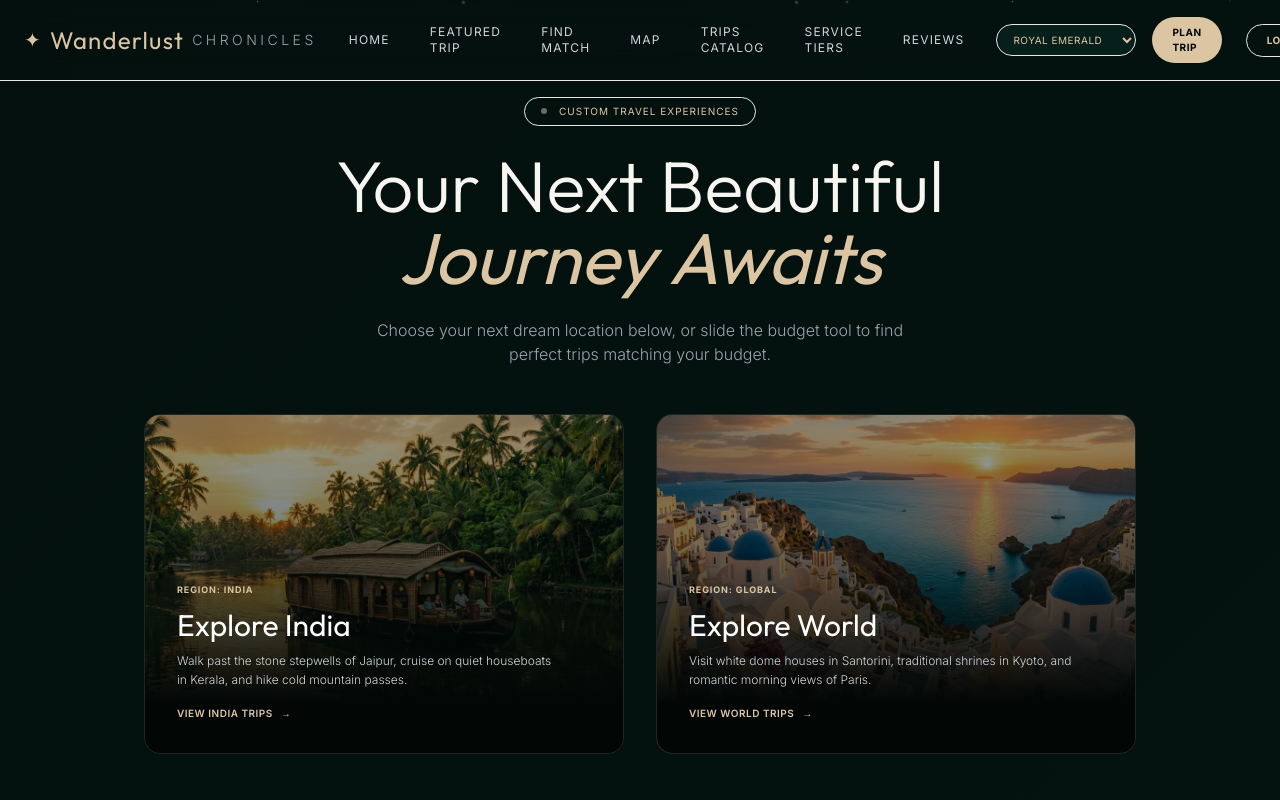
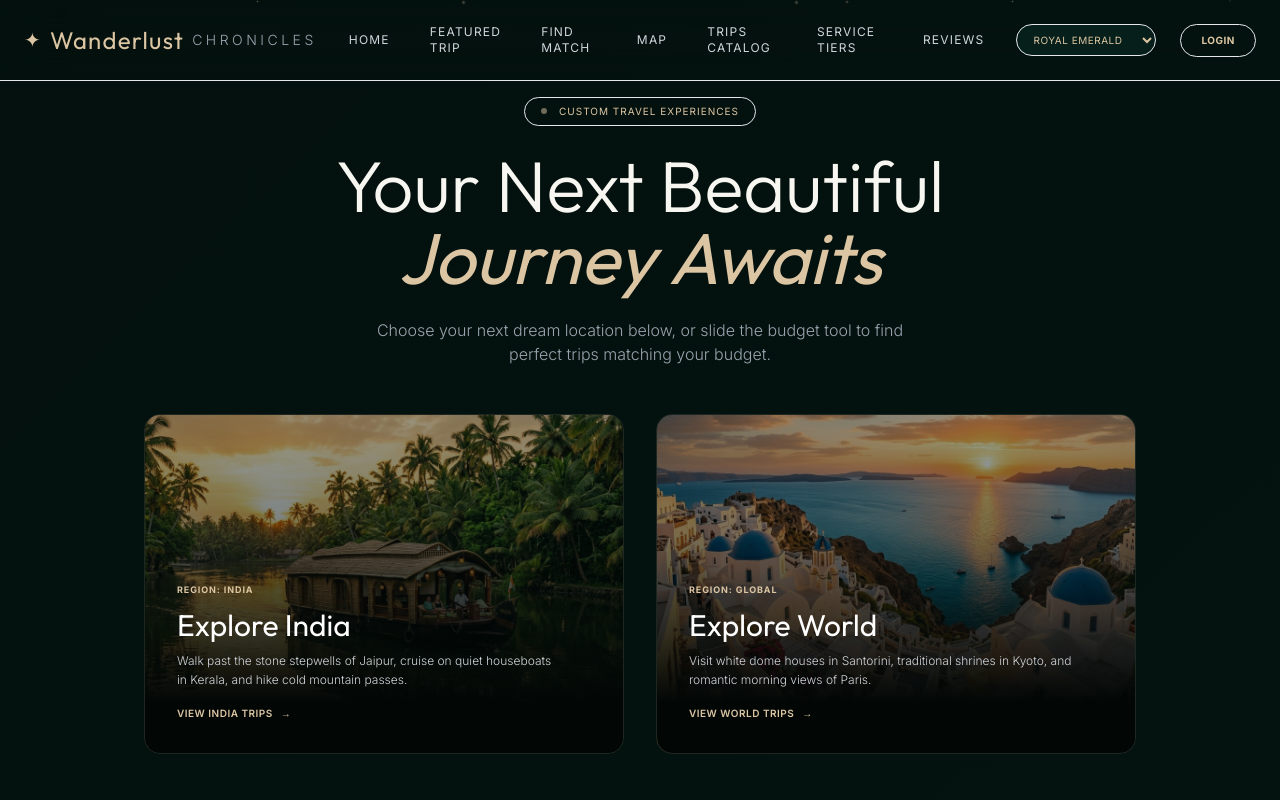
Before and after one commit to manohar984/Wonderlust, a plain HTML site: page FRONTEND/index.html in a window 1280 px wide. Shown: the top 800 px of the page. Drawn offline with nearby package versions, Linux system fonts and the light colour scheme; no server answers.

Commit message:
Remove Plan Trip button from header to prevent overflow and align auth details correctly

```diff
--- a/FRONTEND/index.html
+++ b/FRONTEND/index.html
@@ -92,11 +92,7 @@
           </select>
         </div>
 
-        <a href="#destinations-section"
-          class="btn-gold hidden sm:inline-block px-5 py-2 rounded-full text-[10px] uppercase tracking-wider font-bold">Plan
-          Trip</a>
-
-        <div id="auth-nav-container" class="hidden sm:inline-block ml-2">
+        <div id="auth-nav-container" class="inline-block ml-2">
           <button id="btn-login-trigger"
             class="border border-gold/30 hover:border-gold text-gold px-5 py-2 rounded-full text-[10px] uppercase tracking-wider font-bold transition-all bg-emerald/20">Login</button>
         </div>
```
